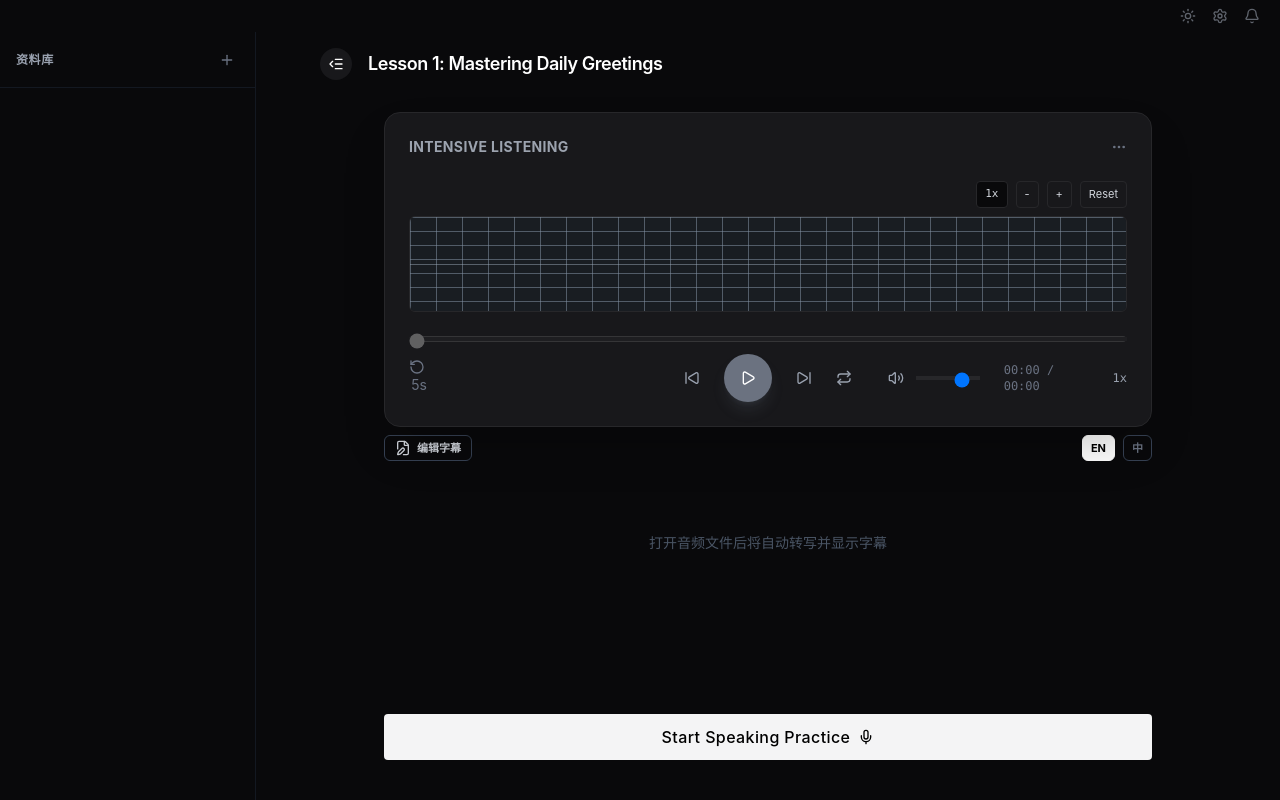
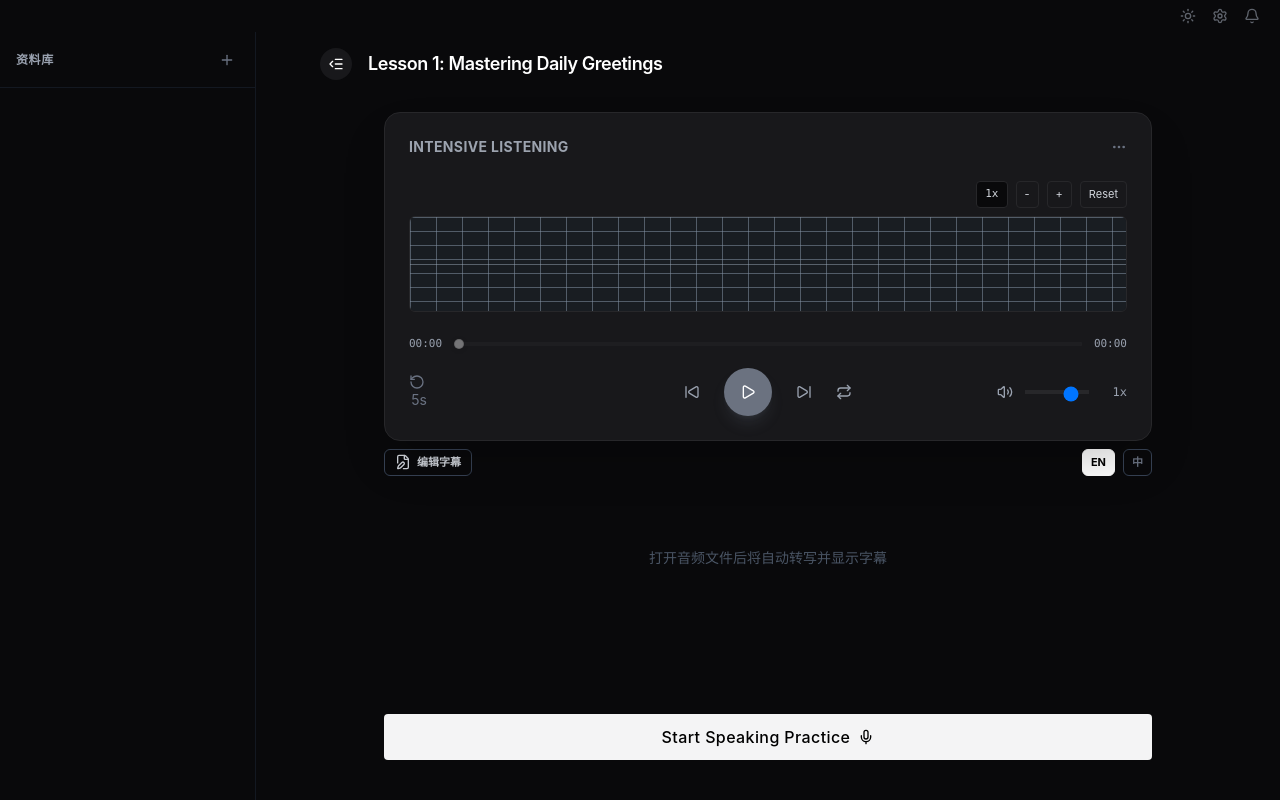
Before and after one commit to xuziyang/echo-flow, a Vue app: page / in a window 1280 px wide. Built offline with nearby package versions, Linux system fonts and the light colour scheme.

Commit message:
Integrate time display into progress bar and simplify seek UI

```diff
--- a/src/components/listening/PlaybackControls.vue
+++ b/src/components/listening/PlaybackControls.vue
@@ -16,6 +16,16 @@ const seekBarMax = computed(() => Math.max(0, player.durationMs || 0))
 const displayedPositionMs = computed(() => (
   isSeeking.value ? seekDraftMs.value : player.positionMs
 ))
+const seekPercent = computed(() => {
+  if (seekBarMax.value <= 0) return 0
+  return Math.max(0, Math.min(100, (displayedPositionMs.value / seekBarMax.value) * 100))
+})
+
+const seekTrackStyle = computed(() => ({
+  background: app.theme === 'dark'
+    ? `linear-gradient(to right, #f4f4f5 ${seekPercent.value}%, #3f3f46 ${seekPercent.value}%)`
+    : `linear-gradient(to right, #18181b ${seekPercent.value}%, #d4d4d8 ${seekPercent.value}%)`
+}))
 
 function clampSeekMs(ms: number) {
   const max = seekBarMax.value
@@ -75,20 +85,32 @@ watch(() => player.durationMs, (duration) => {
 </script>
 
 <template>
-  <div class="flex flex-col gap-3">
+  <div class="flex flex-col gap-4">
+    <div class="flex items-center gap-3">
+      <span class="text-[11px] font-mono tabular-nums"
+            :class="app.theme === 'dark' ? 'text-gray-400' : 'text-gray-500'">
+        {{ formatTime(displayedPositionMs) }}
+      </span>
+
       <input
         type="range"
         min="0"
         :max="seekBarMax"
         :value="displayedPositionMs"
         :disabled="seekBarMax <= 0"
-      class="w-full h-1.5 rounded-lg cursor-pointer accent-brand-500 disabled:cursor-not-allowed disabled:opacity-40"
-      :class="app.theme === 'dark' ? 'bg-dark-bg' : 'bg-gray-200'"
+        class="seek-slider w-full h-1 rounded-full cursor-pointer disabled:cursor-not-allowed disabled:opacity-40"
         @pointerdown="onSeekPointerDown"
         @input="onSeekInput"
         @change="commitSeek"
         @pointerup="commitSeek"
+        :style="seekTrackStyle"
       />
+
+      <span class="text-[11px] font-mono tabular-nums"
+            :class="app.theme === 'dark' ? 'text-gray-400' : 'text-gray-500'">
+        {{ formatTime(player.durationMs) }}
+      </span>
+    </div>
 
     <div class="grid grid-cols-3 items-center">
     <!-- Left: Rewind -->
@@ -122,7 +144,7 @@ watch(() => player.durationMs, (duration) => {
         </button>
       </div>
 
-    <!-- Right: Volume + Time -->
+    <!-- Right: Volume -->
       <div class="flex items-center gap-4 text-xs font-mono text-gray-500 justify-self-end">
         <div class="flex items-center gap-2 group mr-2">
           <button @click="player.toggleMute()" class="w-5 focus:outline-none text-right" title="Mute/Unmute">
@@ -130,10 +152,54 @@ watch(() => player.durationMs, (duration) => {
           </button>
           <input type="range" min="0" max="100" v-model.number="player.volume" class="w-16 cursor-pointer">
         </div>
-        <span>{{ formatTime(displayedPositionMs) }} / {{ formatTime(player.durationMs) }}</span>
         <span class="cursor-pointer transition-colors"
               :class="app.theme === 'dark' ? 'text-gray-400 hover:text-white' : 'text-gray-400 hover:text-black'">1x</span>
       </div>
     </div>
   </div>
 </template>
+
+<style scoped>
+.seek-slider {
+  -webkit-appearance: none;
+  appearance: none;
+}
+
+.seek-slider::-webkit-slider-runnable-track {
+  height: 4px;
+  border-radius: 999px;
+}
+
+.seek-slider::-webkit-slider-thumb {
+  -webkit-appearance: none;
+  appearance: none;
+  width: 10px;
+  height: 10px;
+  border-radius: 999px;
+  background: #ffffff;
+  border: 1px solid rgba(24, 24, 27, 0.18);
+  box-shadow: 0 1px 6px rgba(0, 0, 0, 0.2);
+  margin-top: -3px;
+}
+
+.seek-slider::-moz-range-track {
+  height: 4px;
+  border-radius: 999px;
+  background: transparent;
+}
+
+.seek-slider::-moz-range-progress {
+  height: 4px;
+  border-radius: 999px;
+  background: transparent;
+}
+
+.seek-slider::-moz-range-thumb {
+  width: 10px;
+  height: 10px;
+  border-radius: 999px;
+  background: #ffffff;
+  border: 1px solid rgba(24, 24, 27, 0.18);
+  box-shadow: 0 1px 6px rgba(0, 0, 0, 0.2);
+}
+</style>
```
Lines whose indentation alone changed are shown as unchanged.
